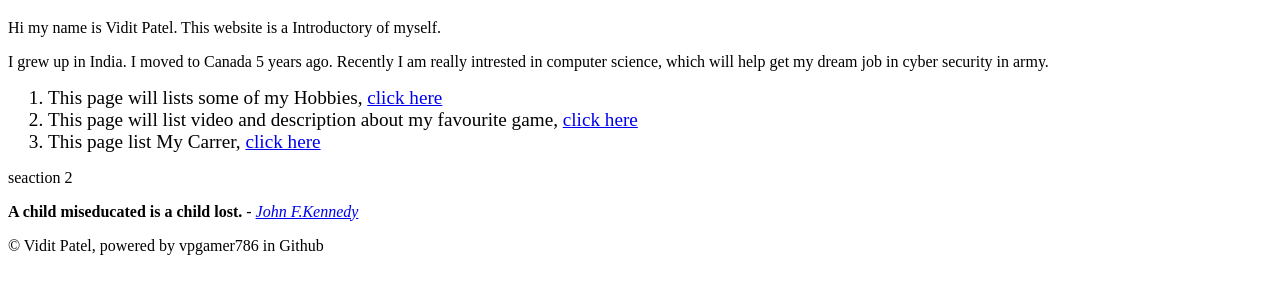
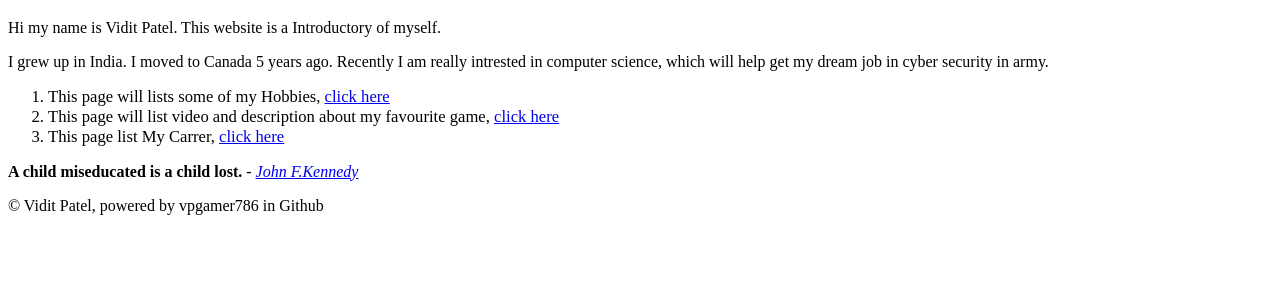
Before and after one commit to vpgamer786/Vidit-Patel-p3-github.io, a plain HTML site: page index.html in a window 1280 px wide. Shown: the part 87-380 px from the top of the page. Drawn offline with Linux system fonts and the light colour scheme.

Commit message:
Update index.html

```diff
--- a/index.html
+++ b/index.html
@@ -19,13 +19,14 @@
         <p style="color:Black"> I grew up in India. I moved to Canada 5 years ago.
             Recently I am really intrested in computer science, which will help
             get my dream job in cyber security in army.</p>
+          <article>
             <ol>
-              <li style="font-size:1.5vw"> This page will lists some of my Hobbies, <a href="childPages/Hobbies.html" target="_blank">click here</a></li>
-              <li style="font-size:1.5vw"> This page will list video and description about my favourite game, <a href="childPages/Favourite Game.html" target="_blank">click here</a></li>
-              <li style="font-size:1.5vw"> This page list My Carrer, <a href="childPages/my carrer.html" target="_blank">click here</a></li>
+              <li style="font-size:1.3vw"> This page will lists some of my Hobbies, <a href="childPages/Hobbies.html" target="_blank">click here</a></li>
+              <li style="font-size:1.3vw"> This page will list video and description about my favourite game, <a href="childPages/Favourite Game.html" target="_blank">click here</a></li>
+              <li style="font-size:1.3vw"> This page list My Carrer, <a href="childPages/my carrer.html" target="_blank">click here</a></li>
             </ol>
+          </article>
     <section>
-      seaction 2
     </section>
   </body>
   <footer>
```
